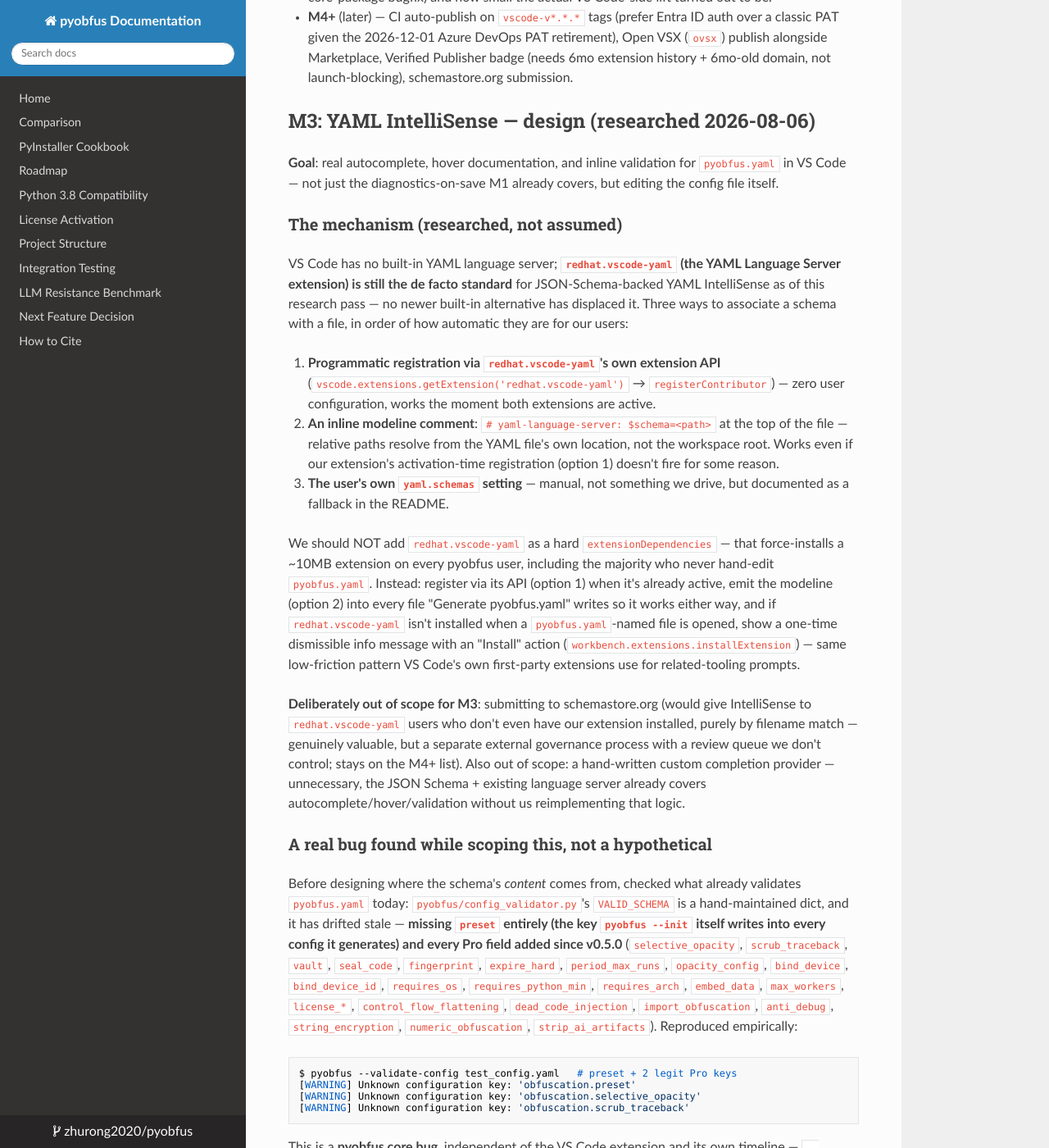
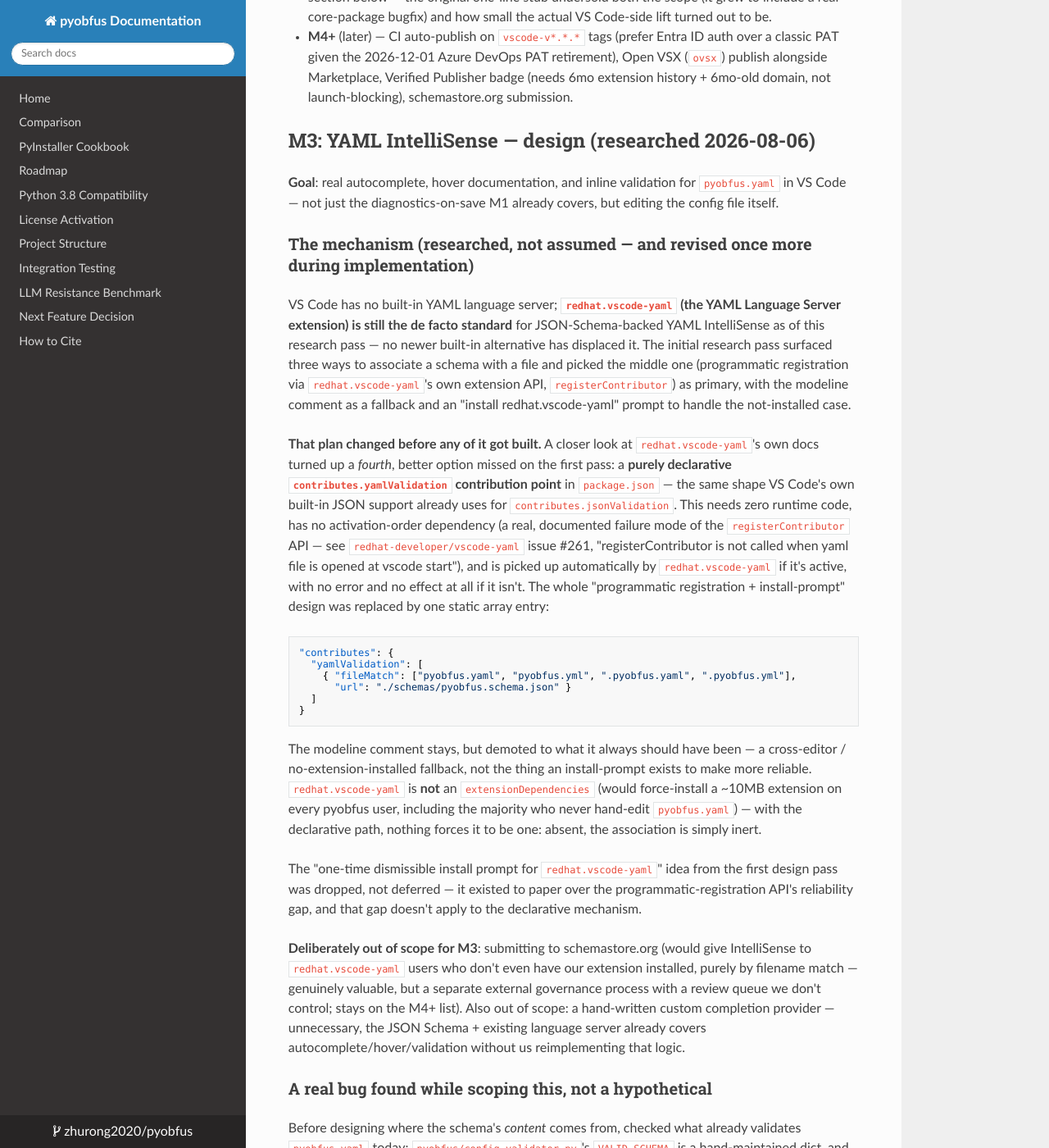
Before and after one commit to zhurong2020/pyobfus, an MkDocs documentation site: the page built from docs/VSCODE_EXTENSION_PLAN.md, in a window 1280 px wide and 1400 px high, scrolled down 4785 px. Shown: the whole window at 82% size. Built offline with MkDocs 1.6.1, drawn with Linux system fonts in a browser that asks for light colours; nearby versions of some CDN libraries; some of the changed text lies outside the part shown.

Commit message:
feat(vscode-extension): M3 -- pyobfus.yaml IntelliSense wired via declarative yamlValidation
Wires the generated JSON Schema (previous commit) into the extension:

- package.json gains a contributes.yamlValidation entry associating
  schemas/pyobfus.schema.json with pyobfus.yaml/.pyobfus.yaml/
  pyobfus.yml/.pyobfus.yml (same candidate list as
  config_validator.py::find_config_file). Purely declarative -- no
  runtime code, no extensionDependencies force-install of
  redhat.vscode-yaml, picked up automatically if that extension is
  active and simply inert if it isn't.
- commands/generateConfig.ts prepends a
  "# yaml-language-server: $schema=..." modeline to every freshly-
  generated pyobfus.yaml, pointing at a stable public
  raw.githubusercontent.com URL (not a local extension-install path,
  which would go stale on every extension update) -- a cross-editor /
  no-extension-installed fallback, not the primary mechanism.

This replaces the original design's plan to use redhat.vscode-yaml's
registerContributor runtime API + an install-prompt for the
not-installed case -- found during implementation, not before, that
the declarative contribution point is simpler, has no
activation-order dependency (registerContributor has a documented
reliability gap here: redhat-developer/vscode-yaml#261), and needs no
install-prompt machinery at all since an absent redhat.vscode-yaml
just makes the association inert, not broken.

5 new tests (test/suite/yamlSchema.test.ts): the yamlValidation
manifest entry and referenced schema file are well-formed, the
modeline is prepended and idempotent, SCHEMA_URL is a real public
HTTPS URL. Confirmed schemas/pyobfus.schema.json (9.49 KB) is bundled
into the packaged .vsix, not excluded by .vscodeignore. 37/37 tests
green, lint/typecheck clean.

M3 is code-complete, held for its own Marketplace release-spacing
gate as v0.3.0 (CHANGELOG [Unreleased] entry written, package.json
version not yet bumped) -- see docs/VSCODE_EXTENSION_PLAN.md's M3
section for the full account, including the core pyobfus.yaml
false-warning bug found while scoping this (fixed separately, see
pyobfus/config_schema.py).

Co-Authored-By: Claude Sonnet 5 <noreply@anthropic.com>

````diff
--- a/docs/VSCODE_EXTENSION_PLAN.md
+++ b/docs/VSCODE_EXTENSION_PLAN.md
@@ -1,8 +1,9 @@
 # VS Code extension design plan (ROADMAP P2-2)
 
 **Status**: M0, M1, and M2 are all **published**, plus an expedited 0.2.1
-bugfix patch the same day M2 shipped. Only M3 (`pyobfus.yaml`
-IntelliSense) remains, not yet scoped in detail.
+bugfix patch the same day M2 shipped. **M3** (`pyobfus.yaml` IntelliSense)
+is **code-complete, held for its own Marketplace release-spacing gate**
+as v0.3.0 — see the dedicated M3 section below.
 
 **0.2.1 bugfix (2026-08-06, same day as M2)**: hands-on testing of the
 freshly-published 0.2.0 immediately surfaced a real crash in "Obfuscate
@@ -249,34 +250,52 @@ could echo the malicious listing's old name.
 `pyobfus.yaml` in VS Code — not just the diagnostics-on-save M1 already
 covers, but editing the config file itself.
 
-### The mechanism (researched, not assumed)
+### The mechanism (researched, not assumed — and revised once more during implementation)
 
 VS Code has no built-in YAML language server; **`redhat.vscode-yaml`
 (the YAML Language Server extension) is still the de facto standard** for
 JSON-Schema-backed YAML IntelliSense as of this research pass — no newer
-built-in alternative has displaced it. Three ways to associate a schema
-with a file, in order of how automatic they are for our users:
+built-in alternative has displaced it. The initial research pass surfaced
+three ways to associate a schema with a file and picked the middle one
+(programmatic registration via `redhat.vscode-yaml`'s own extension API,
+`registerContributor`) as primary, with the modeline comment as a
+fallback and an "install redhat.vscode-yaml" prompt to handle the
+not-installed case.
 
-1. **Programmatic registration via `redhat.vscode-yaml`'s own extension
-   API** (`vscode.extensions.getExtension('redhat.vscode-yaml')` →
-   `registerContributor`) — zero user configuration, works the moment both
-   extensions are active.
-2. **An inline modeline comment**: `# yaml-language-server: $schema=<path>`
-   at the top of the file — relative paths resolve from the YAML file's own
-   location, not the workspace root. Works even if our extension's
-   activation-time registration (option 1) doesn't fire for some reason.
-3. **The user's own `yaml.schemas` setting** — manual, not something we
-   drive, but documented as a fallback in the README.
+**That plan changed before any of it got built.** A closer look at
+`redhat.vscode-yaml`'s own docs turned up a *fourth*, better option missed
+on the first pass: a **purely declarative `contributes.yamlValidation`
+contribution point** in `package.json` — the same shape VS Code's own
+built-in JSON support already uses for `contributes.jsonValidation`. This
+needs zero runtime code, has no activation-order dependency (a real,
+documented failure mode of the `registerContributor` API — see
+`redhat-developer/vscode-yaml` issue #261, "registerContributor is not
+called when yaml file is opened at vscode start"), and is picked up
+automatically by `redhat.vscode-yaml` if it's active, with no error and no
+effect at all if it isn't. The whole "programmatic registration +
+install-prompt" design was replaced by one static array entry:
 
-We should NOT add `redhat.vscode-yaml` as a hard `extensionDependencies` —
-that force-installs a ~10MB extension on every pyobfus user, including the
-majority who never hand-edit `pyobfus.yaml`. Instead: register via its API
-(option 1) when it's already active, emit the modeline (option 2) into
-every file "Generate pyobfus.yaml" writes so it works either way, and if
-`redhat.vscode-yaml` isn't installed when a `pyobfus.yaml`-named file is
-opened, show a one-time dismissible info message with an "Install" action
-(`workbench.extensions.installExtension`) — same low-friction pattern VS
-Code's own first-party extensions use for related-tooling prompts.
+```json
+"contributes": {
+  "yamlValidation": [
+    { "fileMatch": ["pyobfus.yaml", "pyobfus.yml", ".pyobfus.yaml", ".pyobfus.yml"],
+      "url": "./schemas/pyobfus.schema.json" }
+  ]
+}
+```
+
+The modeline comment stays, but demoted to what it always should have
+been — a cross-editor / no-extension-installed fallback, not the thing an
+install-prompt exists to make more reliable. `redhat.vscode-yaml` is
+**not** an `extensionDependencies` (would force-install a ~10MB extension
+on every pyobfus user, including the majority who never hand-edit
+`pyobfus.yaml`) — with the declarative path, nothing forces it to be one:
+absent, the association is simply inert.
+
+The "one-time dismissible install prompt for `redhat.vscode-yaml`" idea
+from the first design pass was dropped, not deferred — it existed to
+paper over the programmatic-registration API's reliability gap, and that
+gap doesn't apply to the declarative mechanism.
 
 **Deliberately out of scope for M3**: submitting to schemastore.org (would
 give IntelliSense to `redhat.vscode-yaml` users who don't even have our
@@ -342,27 +361,55 @@ Rather than hand-write a JSON Schema separately (which would just create a
    `FIELD_DESCRIPTIONS` mapping alongside the introspection helper, not
    silently omitted.
 
-### Release-track split
+### Implementation (code-complete 2026-08-06)
 
-This spans pyobfus core's PyPI track and vscode-extension's Marketplace
-track independently — same as M0 already did for this feature pair:
+- **pyobfus core**: `pyobfus/config_schema.py` (`describe_fields()` /
+  `preset_names()`) + `config_validator.py`'s `VALID_SCHEMA` now computed
+  from it. 23 new tests. Shipped as its own PyPI-track item (see the main
+  `CHANGELOG.md`'s `[Unreleased]` entry), independent of the extension's
+  own release.
+- **Schema generator**: `scripts/generate_vscode_schema.py` (repo root,
+  imports `pyobfus.config_schema`, not a package runtime dependency) emits
+  `vscode-extension/schemas/pyobfus.schema.json` (JSON Schema draft-07,
+  `additionalProperties: false` on the `obfuscation` object — deliberate,
+  a typo'd key should get a real-time red squiggle, matching
+  `config_validator.py`'s existing `COMMON_TYPOS` intent). `--check` mode
+  exits 1 on drift; no separate CI workflow step needed for this since
+  `tests/test_generate_vscode_schema.py::test_checked_in_schema_file_is_not_stale`
+  already runs the same check as a normal pytest test, across the full
+  OS/Python matrix the core test job already covers. 9 tests total for the
+  generator (schema validity, every dataclass field present, typo/enum/
+  type rejection all verified against a real `jsonschema.Draft7Validator`,
+  not just structural assertions).
+- **vscode-extension**: the `contributes.yamlValidation` entry in
+  `package.json` (see above) + `commands/generateConfig.ts`'s
+  `addSchemaModelineIfMissing()`, which prepends the modeline to every
+  freshly-written `pyobfus.yaml` before opening it (idempotent — checked
+  the first line before writing). `SCHEMA_URL` is a public
+  `raw.githubusercontent.com` URL, not a local extension-install path —
+  a modeline gets written into a file the user may commit to their own
+  repo, so it has to keep resolving after this extension updates or is
+  uninstalled, or when a teammate without it opens the same file. 5 new
+  tests (`test/suite/yamlSchema.test.ts`): the `yamlValidation` manifest
+  entry + referenced schema file are well-formed, the modeline gets
+  prepended and is idempotent, `SCHEMA_URL` is actually a public HTTPS URL.
+  Confirmed the schema file is bundled into the packaged `.vsix`
+  (`vsce package --no-dependencies` → `schemas/pyobfus.schema.json`,
+  9.49 KB, not excluded by `.vscodeignore`).
 
-- **pyobfus core**: the introspection helper + `config_validator.py` fix.
-  Small, self-contained, can ship on its own next PyPI gate regardless of
-  the VS Code side's timeline.
-- **vscode-extension**: `scripts/generate_vscode_schema.py` (lives in the
-  core repo, since it introspects the core dataclass) + the schema file +
-  registration/modeline/install-prompt logic, ships as v0.3.0 on its own
-  Marketplace gate. Depends on the core introspection helper existing, so
-  build order matters even though release order doesn't have to match.
+Held for its own Marketplace release-spacing gate as `vscode-extension`
+v0.3.0 — see `CHANGELOG.md`'s `[Unreleased]` entry. Release order doesn't
+have to match the core fix's own PyPI release, only build order did (the
+schema generator needs `pyobfus.config_schema` to exist first).
 
-### Estimate
+### Estimate vs. actual
 
-Revised down from the original stub's "1-2 weeks" now that the actual
-mechanism is researched rather than assumed — closer to **3-4 days total**:
-introspection helper + `config_validator.py` fix + tests (~1 day),
-`generate_vscode_schema.py` + CI drift check (~1 day), extension-side
-registration + modeline + install-prompt + tests (~1-2 days).
+Estimated **3-4 days** once the mechanism was researched (down from the
+original stub's "1-2 weeks"); actual build, once the simpler declarative
+mechanism replaced the original programmatic-registration design, came in
+under that — same pattern as M0-M2, where researching the real mechanism
+before writing code consistently found a smaller, more robust
+implementation than the first-pass estimate assumed.
 
 ## Tech stack
 
@@ -442,8 +489,10 @@ named presets from `ObfuscationConfig.list_presets()`).
   --json` contract, source for the diagnostics provider
 - `pyobfus/trial_cli.py`, `pyobfus_pro/cli.py` — M0's `--json` additions
   (done)
-- `pyobfus/config.py` (`ObfuscationConfig`, `list_presets()`) — M3 schema
-  source of truth
+- `pyobfus/config.py` (`ObfuscationConfig`, `list_presets()`) +
+  `pyobfus/config_schema.py` (`describe_fields()`) — M3 schema source of
+  truth (done); `scripts/generate_vscode_schema.py` is the consumer that
+  emits `vscode-extension/schemas/pyobfus.schema.json` from it
 - `pyobfus/constants.py`, `pyobfus_mcp/pyobfus_mcp/tools.py` (`_pro_unlock`,
   `explain_preset`, `start_pro_trial`) — M2 funnel copy to reuse verbatim
 - `.github/workflows/ci.yml`, `release.yml` — precedent for the new
````
Also changed, not shown: docs/ROADMAP.md (+2 -2 lines), vscode-extension/CHANGELOG.md (+22 -0 lines), 5 other files.
